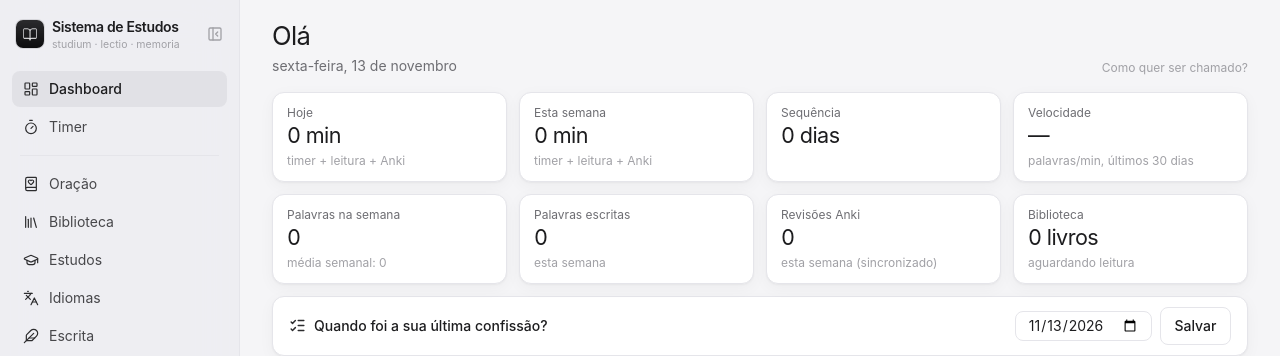
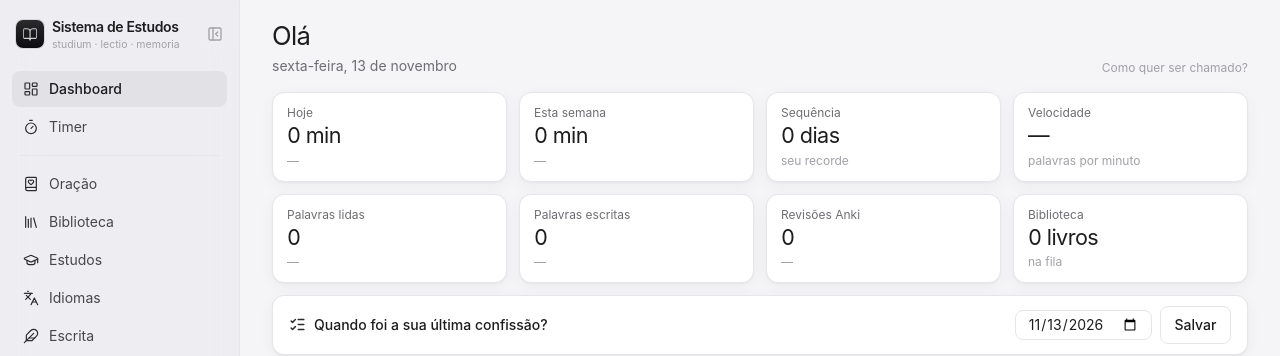
Before and after one commit to anandrielleassistentevirtual/sistema-estudos, a Next.js app: page / in a window 1280 px wide. Shown: the top 356 px of the page. Built offline with nearby package versions, Linux system fonts and the light colour scheme; no server answers; the database is empty.

Commit message:
Dashboard: legendas com variação em % (vs. média e vs. mesmos dias da semana anterior), uma linha, explicação no tooltip
Co-Authored-By: Claude Opus 5.5 <noreply@anthropic.com>
Claude-Session: https://claude.ai/code/session_011FNd294VCytQzsn5XueA1j

```diff
--- a/src/app/(app)/page.tsx
+++ b/src/app/(app)/page.tsx
@@ -17,6 +17,19 @@ import { todas } from "@/lib/supabase/todas";
 import { progressoDoLivro, type Book } from "@/lib/types";
 
 const WEEKS = 12;
+
+/** "▲ 18% vs. anterior" (verde) / "▼ 12% vs. média" (vermelho): curto para caber no quadro; o tooltip explica. */
+function Variacao({ atual, base, vs }: { atual: number; base: number; vs: "média" | "anterior" }) {
+  if (base <= 0) return <>{atual > 0 ? (vs === "média" ? "sem média ainda" : "novo nesta semana") : "—"}</>;
+  const p = Math.round(((atual - base) / base) * 100);
+  const cor = p > 0 ? "var(--good)" : p < 0 ? "var(--critical)" : undefined;
+  return (
+    <>
+      <span className="font-medium tabular-nums" style={{ color: cor }}>{p > 0 ? "▲" : p < 0 ? "▼" : "="} {Math.abs(p)}%</span>
+      <span> vs. {vs}</span>
+    </>
+  );
+}
 
 export default function Dashboard() {
   const [daily, setDaily] = useState<Map<string, DayStats>>(new Map());
@@ -98,8 +111,30 @@ export default function Dashboard() {
       else if (dayKey(d) !== today) break;
       if (streak > 400) break;
     }
+    // maior sequência no período carregado (12 meses)
+    let recorde = 0, corrida = 0;
+    for (let d = addDays(now, -370); d <= now; d = addDays(d, 1)) {
+      const v = daily.get(dayKey(d));
+      corrida = v && (v.study + v.reading > 0 || v.anki > 0 || v.written > 0) ? corrida + 1 : 0;
+      recorde = Math.max(recorde, corrida);
+    }
+    // a semana passada só até o mesmo dia da semana de hoje (comparação justa no meio da semana)
+    const sp = (f: (d: DayStats) => number) => sum(addDays(ws, -7), addDays(now, -7), f);
     return {
       today: time(daily.get(today) ?? ({} as DayStats)) || 0,
+      // média por dia desde o primeiro dia com registro (no máximo 30 dias): os dias antes de começar a usar o sistema não contam
+      media30: (() => {
+        let ini = from30;
+        while (ini < now && !time(daily.get(dayKey(ini)) ?? ({} as DayStats))) ini = addDays(ini, 1);
+        const dias = Math.max(1, Math.round((now.getTime() - ini.getTime()) / 864e5) + 1);
+        return sum(ini, now, time) / dias;
+      })(),
+      lastWeek: sp(time),
+      lastWords: sp((d) => d.words),
+      lastWritten: sp((d) => d.written),
+      lastAnki: sp((d) => d.anki),
+      recorde,
+      ankiHoje: daily.get(today)?.anki ?? 0,
       week: sum(ws, now, time),
       weekWords: sum(ws, now, (d) => d.words),
       weekWritten: sum(ws, now, (d) => d.written),
@@ -132,19 +167,28 @@ export default function Dashboard() {
         setNome(n);
       }}>{nome ? "trocar nome" : "Como quer ser chamado?"}</button>}>
       <div className="grid grid-cols-2 md:grid-cols-4 2xl:grid-cols-8 gap-3">
-        <Stat compacto label="Hoje" value={fmtDuration(s.today)} hint="timer + leitura + Anki" />
-        <Stat compacto label="Esta semana" value={fmtDuration(s.week)} hint="timer + leitura + Anki" />
-        <Stat compacto label="Sequência" value={`${s.streak} ${s.streak === 1 ? "dia" : "dias"}`} />
-        <Stat compacto label="Velocidade" value={ppmMedia ? `${ppmMedia} ppm` : "—"}
-          hint={ppm.leitura && ppm.estudos ? `leitura ${ppm.leitura} · estudos ${ppm.estudos} (média, 30 dias)` : ppm.leitura ? `leitura, últimos 30 dias` : ppm.estudos ? "estudos, últimos 30 dias" : "palavras/min, últimos 30 dias"} />
-        <Stat compacto label="Palavras na semana" value={nf.format(s.weekWords)} hint={`média semanal: ${nf.format(Math.round(s.avgWeek))}`} />
-        <Stat compacto label="Palavras escritas" value={nf.format(s.weekWritten)} hint="esta semana" />
-        <Stat compacto label="Revisões Anki" value={nf.format(s.weekAnki)} hint="esta semana (sincronizado)" />
+        {/* legendas: uma linha curta, para comparar; a explicação fica no tooltip */}
+        <Stat compacto label="Hoje" value={fmtDuration(s.today)} hint={<Variacao atual={s.today} base={s.media30} vs="média" />}
+          explica={`Timer, leitura no leitor e tempo no Anki dos seus idiomas. Comparado com a sua média por dia nos últimos 30 dias, contando a partir do primeiro registro (${fmtDuration(s.media30)}).`} />
+        <Stat compacto label="Esta semana" value={fmtDuration(s.week)} hint={<Variacao atual={s.week} base={s.lastWeek} vs="anterior" />}
+          explica={`Timer, leitura no leitor e tempo no Anki dos seus idiomas, de segunda até hoje. Comparado com os mesmos dias da semana passada (${fmtDuration(s.lastWeek)}).`} />
+        <Stat compacto label="Sequência" value={`${s.streak} ${s.streak === 1 ? "dia" : "dias"}`}
+          hint={s.recorde > s.streak ? `recorde: ${s.recorde} dias` : "seu recorde"}
+          explica="Dias seguidos com algum estudo, leitura, revisão ou escrita." />
+        <Stat compacto label="Velocidade" value={ppmMedia ? `${ppmMedia} ppm` : "—"} hint="palavras por minuto"
+          explica={ppm.leitura && ppm.estudos ? `Média dos últimos 30 dias: leitura ${ppm.leitura} ppm, estudos ${ppm.estudos} ppm.` : "Média dos últimos 30 dias."} />
+        <Stat compacto label="Palavras lidas" value={nf.format(s.weekWords)} hint={<Variacao atual={s.weekWords} base={s.lastWords} vs="anterior" />}
+          explica={`Palavras lidas no leitor nesta semana. Mesmos dias da semana passada: ${nf.format(s.lastWords)}. Média semanal: ${nf.format(Math.round(s.avgWeek))}.`} />
+        <Stat compacto label="Palavras escritas" value={nf.format(s.weekWritten)} hint={<Variacao atual={s.weekWritten} base={s.lastWritten} vs="anterior" />}
+          explica={`Palavras escritas na sala de escrita nesta semana. Mesmos dias da semana passada: ${nf.format(s.lastWritten)}.`} />
+        <Stat compacto label="Revisões Anki" value={nf.format(s.weekAnki)} hint={<Variacao atual={s.weekAnki} base={s.lastAnki} vs="anterior" />}
+          explica={`Revisões nos baralhos dos seus idiomas nesta semana (${nf.format(s.ankiHoje)} hoje). Mesmos dias da semana passada: ${nf.format(s.lastAnki)}.`} />
         <Stat
           compacto
           label="Biblioteca"
-          value={`${count("aguardando")} livros`}
-          hint={ppmLivros && remainingWords ? `≈ ${fmtDuration((remainingWords / ppmLivros) * 60)} de leitura pela frente` : "aguardando leitura"}
+          value={`${count("aguardando")} ${count("aguardando") === 1 ? "livro" : "livros"}`}
+          hint={ppmLivros && remainingWords ? `≈ ${remainingWords / ppmLivros / 60 >= 10 ? `${Math.round(remainingWords / ppmLivros / 60)} h` : fmtDuration((remainingWords / ppmLivros) * 60)} de leitura` : "na fila"}
+          explica="Livros aguardando leitura e o tempo que falta, no seu ritmo, para ler o que não está concluído."
         />
       </div>
 
--- a/src/components/page.tsx
+++ b/src/components/page.tsx
@@ -34,12 +34,16 @@ export function Page({
   );
 }
 
-export function Stat({ label, value, hint, cor, compacto }: { label: string; value: React.ReactNode; hint?: string; cor?: string; compacto?: boolean }) {
+export function Stat({ label, value, hint, cor, compacto, explica }: {
+  label: string; value: React.ReactNode; hint?: React.ReactNode; cor?: string; compacto?: boolean;
+  /** explicação mais longa, mostrada ao passar o mouse */
+  explica?: string;
+}) {
   return (
-    <div className={`card ${compacto ? "px-3.5 py-3" : "p-4"}`}>
+    <div className={`card ${compacto ? "px-3.5 py-3" : "p-4"}`} title={explica}>
       <div className={`${compacto ? "text-xs" : "text-[13px]"} text-muted truncate`}>{label}</div>
       <div className={`${compacto ? "text-[1.35rem]" : "text-[1.75rem]"} font-normal tracking-tight mt-1 tabular-nums leading-none`} style={cor ? { color: cor } : undefined}>{value}</div>
-      {hint && <div className={`text-xs text-faint ${compacto ? "mt-1.5 line-clamp-2 leading-snug" : "mt-2"}`} title={hint}>{hint}</div>}
+      {hint && <div className={`text-xs text-faint ${compacto ? "mt-1.5 truncate" : "mt-2"}`} title={explica || typeof hint !== "string" ? undefined : hint}>{hint}</div>}
     </div>
   );
 }
```
